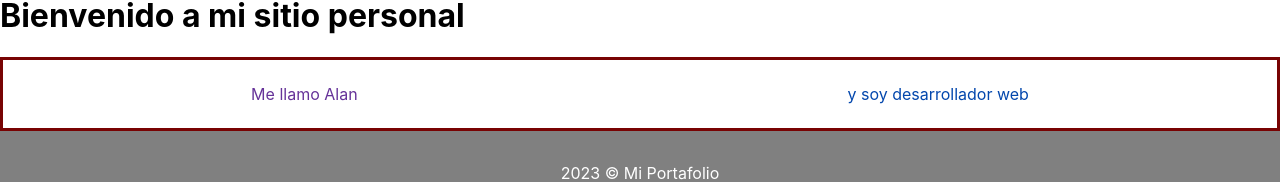
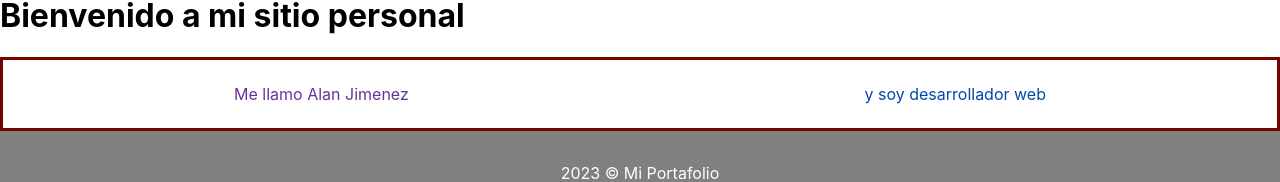
Before and after one commit to alanjq/web-g1, a React (Create React App) app: page / in a window 1280 px wide. Shown: the part 113-295 px from the top of the page. Built offline with nearby package versions, Linux system fonts and the light colour scheme.

Commit message:
Cambie el nombre

```diff
--- a/src/pages/HomePage.jsx
+++ b/src/pages/HomePage.jsx
@@ -6,7 +6,7 @@ function HomePage() {
         <div>
             <h1>Bienvenido a mi sitio personal</h1>
 
-            <HelloCard nombre="Alan" />
+            <HelloCard nombre="Alan Jimenez" />
         </div>
     )
 }
```
